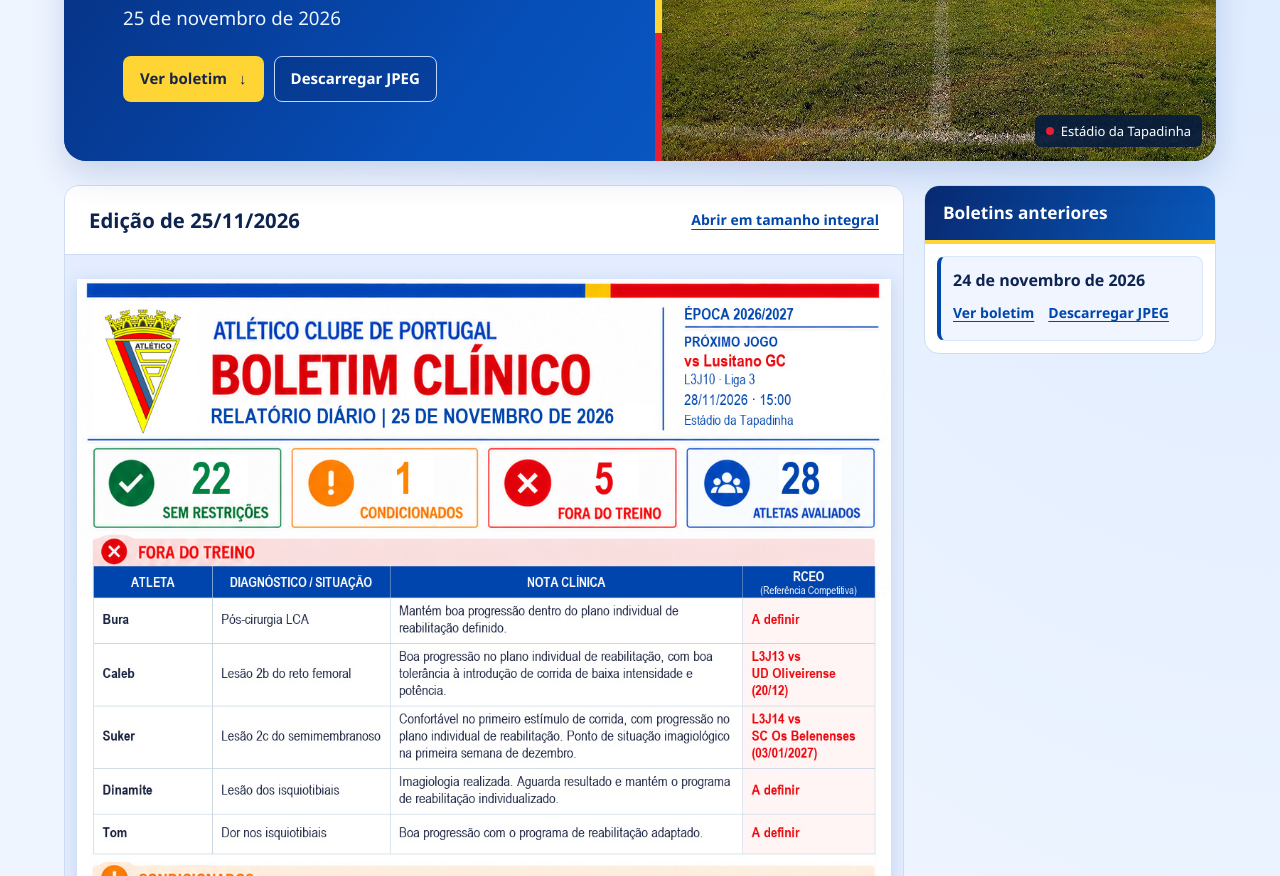
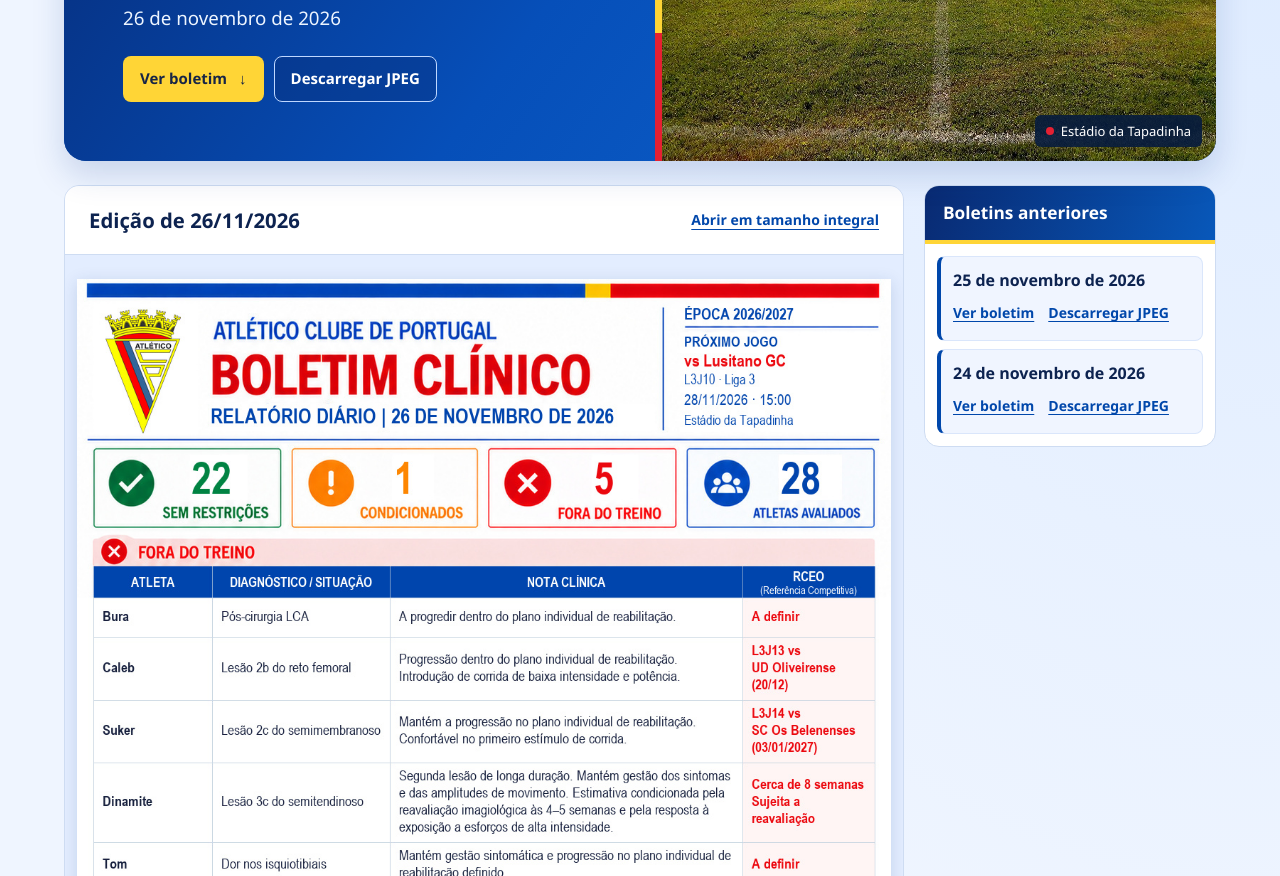
Before and after one commit to thegamingdoctor85/boletins-clinicos-ACP, a plain HTML site: page index.html in a window 1280 px wide. Shown: the part 384-1260 px from the top of the page. Drawn offline with Linux system fonts and the light colour scheme.

Commit message:
Publicar boletim clínico de 26/11/2026

```diff
--- a/index.html
+++ b/index.html
@@ -6,7 +6,7 @@
   <meta name="robots" content="noindex, nofollow, noarchive">
   <meta name="referrer" content="no-referrer">
   <meta name="theme-color" content="#093e97">
-  <title>Boletim clínico de 25/11/2026 | Atlético CP</title>
+  <title>Boletim clínico de 26/11/2026 | Atlético CP</title>
   <link rel="icon" href="assets/emblema.png" type="image/png">
   <link rel="stylesheet" href="estilos.css">
 </head>
@@ -27,10 +27,10 @@
       <div class="hero-copy">
         <p class="channel"><span aria-hidden="true"></span> Edição mais recente</p>
         <h1 id="titulo">Boletim <em>clínico</em></h1>
-        <time datetime="2026-11-25">25 de novembro de 2026</time>
+        <time datetime="2026-11-26">26 de novembro de 2026</time>
         <div class="actions">
           <a class="button yellow" href="#boletim">Ver boletim <span aria-hidden="true">↓</span></a>
-          <a class="button outline" download href="boletins/BC_2026-11-25_Boletim_Clinico_ACP_WhatsApp.jpg">Descarregar JPEG</a>
+          <a class="button outline" download href="boletins/BC_2026-11-26_Boletim_Clinico_ACP_WhatsApp.jpg">Descarregar JPEG</a>
         </div>
       </div>
       <figure class="hero-photo">
@@ -45,6 +45,13 @@
         <!-- arquivo:inicio -->
         <ul class="archive-list">
           <li>
+            <time datetime="2026-11-25">25 de novembro de 2026</time>
+            <div class="archive-links">
+              <a href="boletins/BC_2026-11-25_Boletim_Clinico_ACP_WhatsApp.jpg" target="_blank" rel="noopener noreferrer" aria-label="Ver boletim de 25 de novembro de 2026">Ver boletim</a>
+              <a href="boletins/BC_2026-11-25_Boletim_Clinico_ACP_WhatsApp.jpg" download aria-label="Descarregar boletim de 25 de novembro de 2026">Descarregar JPEG</a>
+            </div>
+          </li>
+          <li>
             <time datetime="2026-11-24">24 de novembro de 2026</time>
             <div class="archive-links">
               <a href="boletins/BC_2026-11-24_Boletim_Clinico_ACP_WhatsApp.jpg" target="_blank" rel="noopener noreferrer" aria-label="Ver boletim de 24 de novembro de 2026">Ver boletim</a>
@@ -57,11 +64,11 @@
 
       <section id="boletim" class="edition" aria-labelledby="edicao">
         <div class="edition-bar">
-          <h2 id="edicao">Edição de 25/11/2026</h2>
-          <a class="full-size" href="boletins/BC_2026-11-25_Boletim_Clinico_ACP_WhatsApp.jpg" target="_blank" rel="noopener noreferrer">Abrir em tamanho integral</a>
+          <h2 id="edicao">Edição de 26/11/2026</h2>
+          <a class="full-size" href="boletins/BC_2026-11-26_Boletim_Clinico_ACP_WhatsApp.jpg" target="_blank" rel="noopener noreferrer">Abrir em tamanho integral</a>
         </div>
-        <a class="document" href="boletins/BC_2026-11-25_Boletim_Clinico_ACP_WhatsApp.jpg" target="_blank" rel="noopener noreferrer" aria-label="Abrir o boletim de 25/11/2026 em tamanho integral">
-          <img src="boletins/BC_2026-11-25_Boletim_Clinico_ACP_WhatsApp.jpg" width="1145" height="1627" alt="Boletim clínico do Atlético Clube de Portugal, relatório diário de 25 de novembro de 2026">
+        <a class="document" href="boletins/BC_2026-11-26_Boletim_Clinico_ACP_WhatsApp.jpg" target="_blank" rel="noopener noreferrer" aria-label="Abrir o boletim de 26/11/2026 em tamanho integral">
+          <img src="boletins/BC_2026-11-26_Boletim_Clinico_ACP_WhatsApp.jpg" width="1145" height="1447" alt="Boletim clínico do Atlético Clube de Portugal, relatório diário de 26 de novembro de 2026">
         </a>
       </section>
     </div>
```
Also changed, not shown: boletins/BC_2026-11-26_Boletim_Clinico_ACP_WhatsApp.jpg (added).
